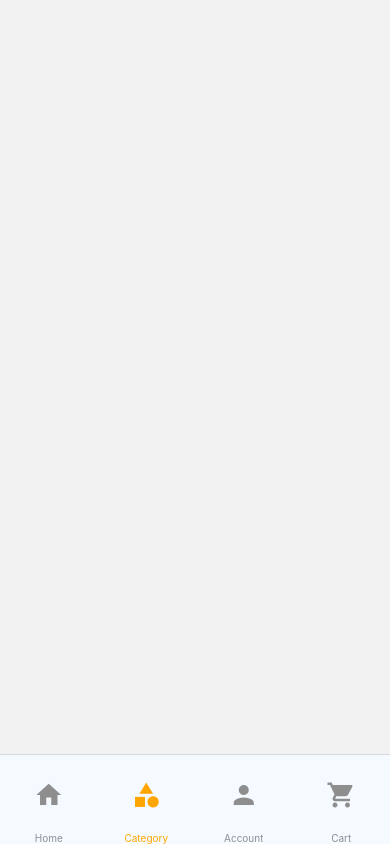
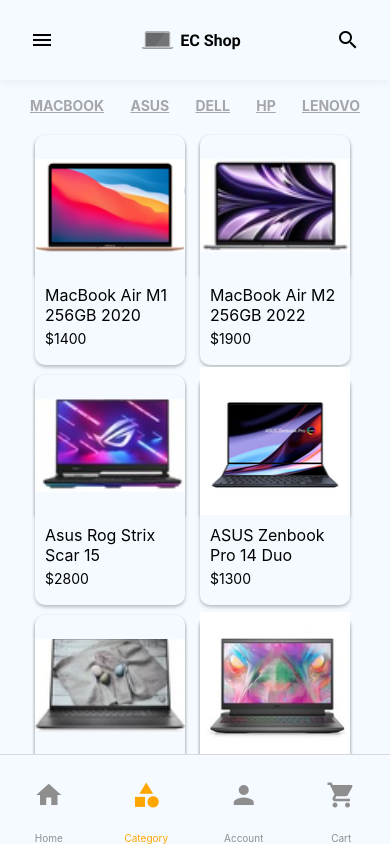
Before and after one commit to hieuduy1751/app-electronic-components-mobile, a React Native app: screen /Category in a window 390 px wide. Built offline with nearby package versions, Linux system fonts and the light colour scheme; what expo-linking would draw is missing.

Commit message:
them category screen

```diff
--- a/screens/Home/Category/index.tsx
+++ b/screens/Home/Category/index.tsx
@@ -1,8 +1,216 @@
-import React from "react"
+import {
+  SafeAreaView,
+  TextInput,
+  Image,
+  TouchableOpacity,
+  View,
+  Text,
+  FlatList
+} from 'react-native';
+import { MaterialIcons } from '@expo/vector-icons';
+import { useEffect, useState } from 'react';
+import CProduct from '../../../components/CProduct';
 
-const Category = () => {
+const Category = ({ navigation }: any) => {
+  const logo = require('../../../assets/images/horizontal-logo.png');
+  const [showSearch, setShowSearch] = useState<boolean>(false);
+  const [searchInput, setSearchInput] = useState<string>('');
+  const numberCollumns = 2;
 
-  return null
-}
+  const filtered = () => mockData.filter(eachMockData => eachMockData.name.toLowerCase()
+                                    .includes(searchInput.toLowerCase()))
 
-export default Category
+  const mockData = [
+    {
+      id: 1,
+      name: 'MacBook Air M1 256GB 2020',
+      price: 1400,
+      image: require('../../../assets/images/macbook_air_22.png'),
+      description:'Loại card đồ họa : GPU 7 nhân, 16 nhân Neural Engine \nDung lượng RAM 8GB \nỔ cứng: 256GB SSD \nPin: 49.9-watt-hour lithium-polymer \nTính năng khác: Cảm biến vân tay Touch ID',
+      navigation
+    },
+    {
+      id: 2,
+      name: 'MacBook Air M2 256GB 2022',
+      price: 1900,
+      image: require('../../../assets/images/macbook_air_m2_4_1_1.jpg'),
+      description:'Loại card đồ họa : GPU 8 nhân, 16 nhân Neural Engine \nDung lượng RAM 8GB \nỔ cứng: 256GB SSD \nPin: 55.9-watt-hour lithium-polymer \nTính năng khác: 4 loa trang bị công nghệ dolby atmos',
+      navigation
+    },
+    {
+      id: 3,
+      name: 'Asus Rog Strix Scar 15 ',
+      price: 2800,
+      image: require('../../../assets/images/asus1.jpeg'),
+      description:'Loại card đồ họa : GPU NVIDIA Geforce RTX 3080 \nDung lượng RAM 32GB \nỔ cứng: 256GB SSD \nPin: 90WHrs, 4S1P, 4-cell Li-ion \nTính năng khác: Windows 11 Home',
+      navigation
+    },
+    {
+      id: 4,
+      name: 'ASUS Zenbook Pro 14 Duo',
+      price: 1300,
+      image: require('../../../assets/images/asus2.png'),
+      description:'Loại card đồ họa : OLED tỷ lệ 16:10 \nDung lượng RAM 16GB \nỔ cứng: 256GB SSD \nPin: 60WHrs, 4S1P, 4-cell Li-ion \nTính năng khác: Windows 11 Home',
+      navigation
+    },
+    {
+      id: 5,
+      name: 'Dell Vostro 5620 P117F001AGR',
+      price: 1250,
+      image: require('../../../assets/images/dell1.jpeg'),
+      description:'Loại card đồ họa : OLED tỷ lệ 16:10 \nDung lượng RAM 16GB \nỔ cứng: 256GB SSD \nPin: 60WHrs, 4S1P, 4-cell Li-ion \nTính năng khác: Windows 11 Home',
+      navigation
+    },
+    {
+      id: 6,
+      name: 'Dell Gaming G15 5511',
+      price: 1450,
+      image: require('../../../assets/images/dell2.jpeg'),
+      description:'Loại card đồ họa : OLED tỷ lệ 16:10 \nDung lượng RAM 16GB \nỔ cứng: 256GB SSD \nPin: 60WHrs, 4S1P, 4-cell Li-ion \nTính năng khác: Windows 11 Home',
+      navigation
+    }
+  ]
+
+  useEffect(() => {
+    // TODO: Fetch data from API
+  }, [searchInput]);
+
+  return (
+    <SafeAreaView
+      style={{
+        flex: 1,
+        backgroundColor: '#F4FAFF',
+      }}
+    >
+      <View
+        style={{
+          height: 80,
+          width: '100%',
+          flexDirection: 'row',
+          justifyContent: 'space-between',
+          paddingHorizontal: 30,
+          alignItems: 'center',
+          backgroundColor: '#F4FAFF',
+          shadowColor: '#000',
+          shadowOffset: {
+            width: 0,
+            height: 2,
+          },
+          shadowOpacity: 0.05,
+          shadowRadius: 10,
+          elevation: 5,
+        }}
+      >
+        <TouchableOpacity>
+          <MaterialIcons name="menu" size={24} color="black" />
+        </TouchableOpacity>
+        {showSearch ? (
+          <View style={{
+            maxWidth: 200
+          }}>
+            <TextInput
+              value={searchInput}
+              onChangeText={setSearchInput}
+              placeholder="Search for products..."
+            />
+          </View>
+        ) : (
+          <TouchableOpacity
+            style={{
+              marginBottom: 15,
+            }}
+          >
+            <Image source={logo} />
+          </TouchableOpacity>
+        )}
+        {showSearch ? (
+          <TouchableOpacity
+            onPress={() => {
+              setShowSearch(false);
+              setSearchInput('');
+            }}
+          >
+            <MaterialIcons name="close" size={24} color="black" />
+          </TouchableOpacity>
+        ) : (
+          <TouchableOpacity onPress={() => setShowSearch(true)}>
+            <MaterialIcons name="search" size={24} color="black" />
+          </TouchableOpacity>
+        )}
+      </View>
+      <View style={{
+        width: '100%',
+        height: 50,
+        flexDirection: 'row',
+        justifyContent: 'space-between',
+        paddingHorizontal: 30,
+        alignItems: 'center',
+      }}>
+
+        <TouchableOpacity>
+          <Text style={{
+            fontWeight: 'bold',
+            fontSize: 14,
+            textDecorationLine: 'underline',
+            color: '#A6A6AA'
+          }}>
+            MACBOOK
+          </Text>
+        </TouchableOpacity>
+        <TouchableOpacity>
+          <Text style={{
+            fontWeight: 'bold',
+            fontSize: 14,
+            textDecorationLine: 'underline',
+            color: '#A6A6AA'
+          }}>
+            ASUS
+          </Text>
+        </TouchableOpacity>
+        <TouchableOpacity>
+          <Text style={{
+            fontWeight: 'bold',
+            fontSize: 14,
+            textDecorationLine: 'underline',
+            color: '#A6A6AA'
+          }}>
+            DELL
+          </Text>
+        </TouchableOpacity>
+        <TouchableOpacity>
+          <Text style={{
+            fontWeight: 'bold',
+            fontSize: 14,
+            textDecorationLine: 'underline',
+            color: '#A6A6AA'
+          }}>
+            HP
+          </Text>
+        </TouchableOpacity>
+        <TouchableOpacity>
+          <Text style={{
+            fontWeight: 'bold',
+            fontSize: 14,
+            textDecorationLine: 'underline',
+            color: '#A6A6AA'
+          }}>
+            LENOVO
+          </Text>
+        </TouchableOpacity>
+      </View>
+      <View style={{
+        width: '100%',
+        paddingHorizontal: 30
+      }}>
+        <FlatList data={filtered()}
+                  renderItem={CProduct}
+                  keyExtractor={(item) => item.id.toString()}
+                  extraData={{navigation}}
+                  numColumns={numberCollumns}
+        />
+      </View>
+    </SafeAreaView>
+  );
+};
+
+export default Category;
```
